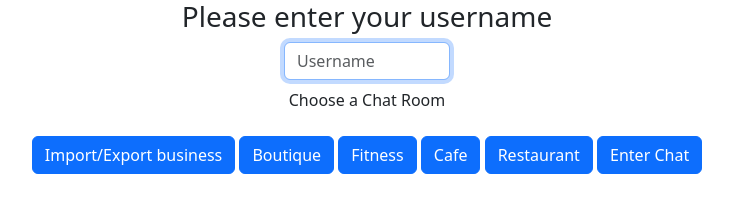
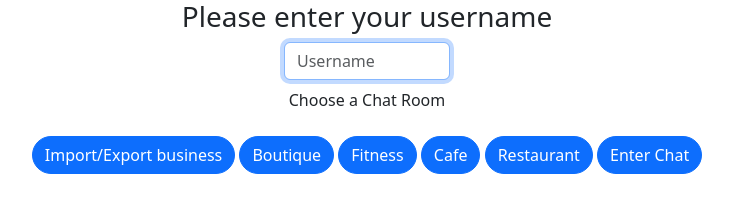
Before and after one commit to Dharanish-2006/chat-app-v3, a website: page public/index.html in a window 1280 px wide. Shown: the full height of the page, 273-1006 px from the left. Drawn offline with nearby package versions, Linux system fonts and the light colour scheme.

Commit message:
changes initiated

```diff
--- a/public/index.html
+++ b/public/index.html
@@ -13,6 +13,8 @@
 <body class="container-sm text-center">
   <style>
     .btn-primary{
+      gap: 20px;
+      border-radius: 50px;
     --bs-btn-active-bg:#16191e;
     }
   </style>
```
